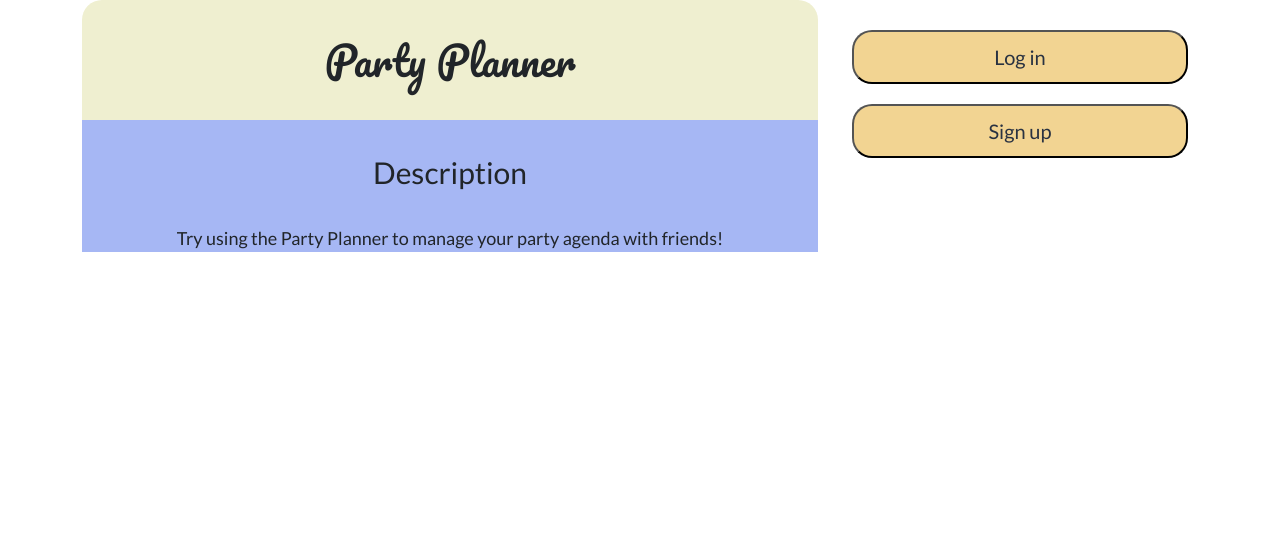
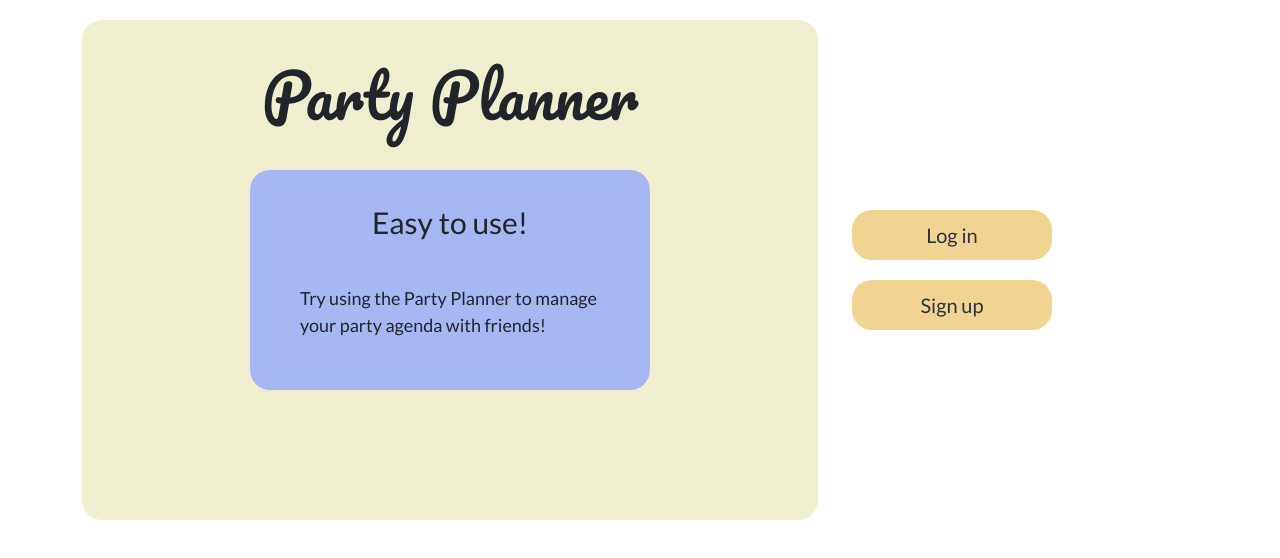
Before and after one commit to pofungt/party-planner, a website: page public/landing-page/landing-page.html in a window 1280 px wide. Drawn offline with nearby package versions, Linux system fonts and the light colour scheme.

```diff
--- a/public/landing-page/land-page.css
+++ b/public/landing-page/land-page.css
@@ -3,7 +3,7 @@
    font-family: 'Pacifico', cursive; */
 
 #logo-name{
-    font-size: 40px;
+    font-size: 60px;
     font-family: 'Pacifico', cursive;
     display: flex;
     justify-content: center;
@@ -13,51 +13,54 @@
 .introduction-box{
     background-color: #EFEFD0;
     border-radius: 20px;
+    display: flex;
+    flex-direction: column;
+    align-items: center;
+    height: 500px;
+    margin-top: 20px;
 }
 
 .description-box{
     background-color: #A6B7F4;
+    width: 400px;
+    border-radius: 20px;
+    height: 220px;
+    display: flex;
+    flex-direction: column;
+    align-items: center;
 }
 
 .description{
     font-size: 30px;
     font-family:'Lato', sans-serif;
     display: flex;
-    justify-content: center;
+    flex-direction: column;
+    align-items: center;
     padding: 30px;
 }
 
 .description-details{
     font-size: 18px;
     font-family:'Lato', sans-serif;
-    display: flex;
-    justify-content: center;
+    padding: 10px;
+    width: 320px;
 }
 
 .buttons{
     display: flex;
     flex-direction: column;
-    align-content: center;
+    justify-content: center;
     margin-top: 20px;
 }
 
-.login-button{
+.buttons > button{
     font-size: 20px;
     color: #293241;
     font-family: 'Lato', sans-serif;
     background-color: #F2D492;
-    padding: 10px 40px 10px 40px;
+    padding: 10px 20px 10px 20px;
     border-radius: 20px;
     margin: 10px;
+    width: 200px;
+    border: none;
 }
-
-
-.signup-button{
-    font-size: 20px;
-    color: #293241;
-    font-family: 'Lato', sans-serif;
-    background-color: #F2D492;
-    padding: 10px 40px 10px 40px;
-    border-radius: 20px;
-    margin: 10px;
-}
--- a/public/landing-page/landing-page.html
+++ b/public/landing-page/landing-page.html
@@ -23,11 +23,10 @@
                 <div class="introduction-box">
                     <header id="logo-name">Party Planner</header>
                     <div class="description-box">
-                        <div class="description">Description</div>
+                        <div class="description">Easy to use!</div>
                         <div class="description-details">
                             Try using the Party Planner to manage your party agenda with friends!
                         </div>
-
                     </div>
                 </div>
             </div>
```
